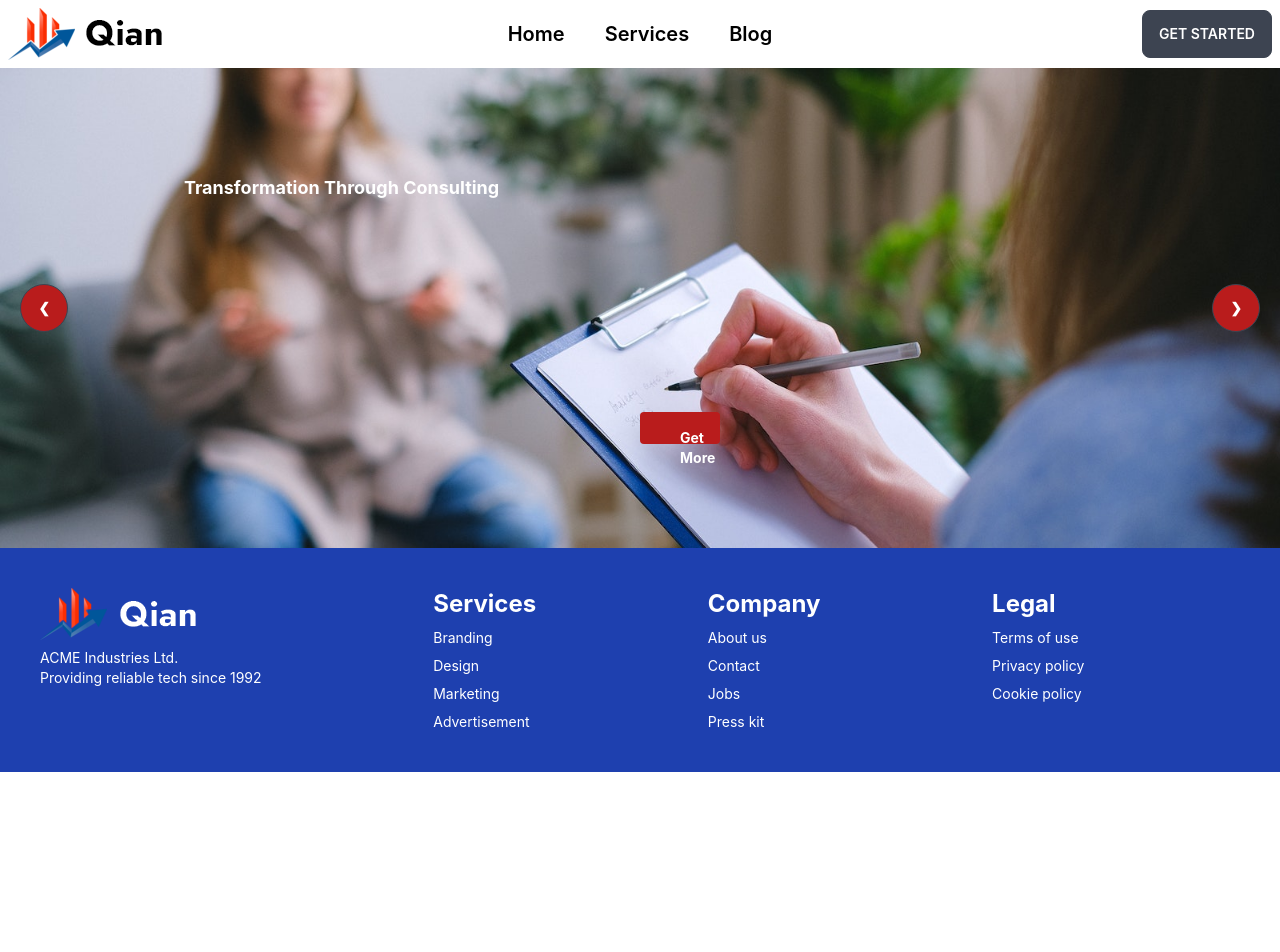
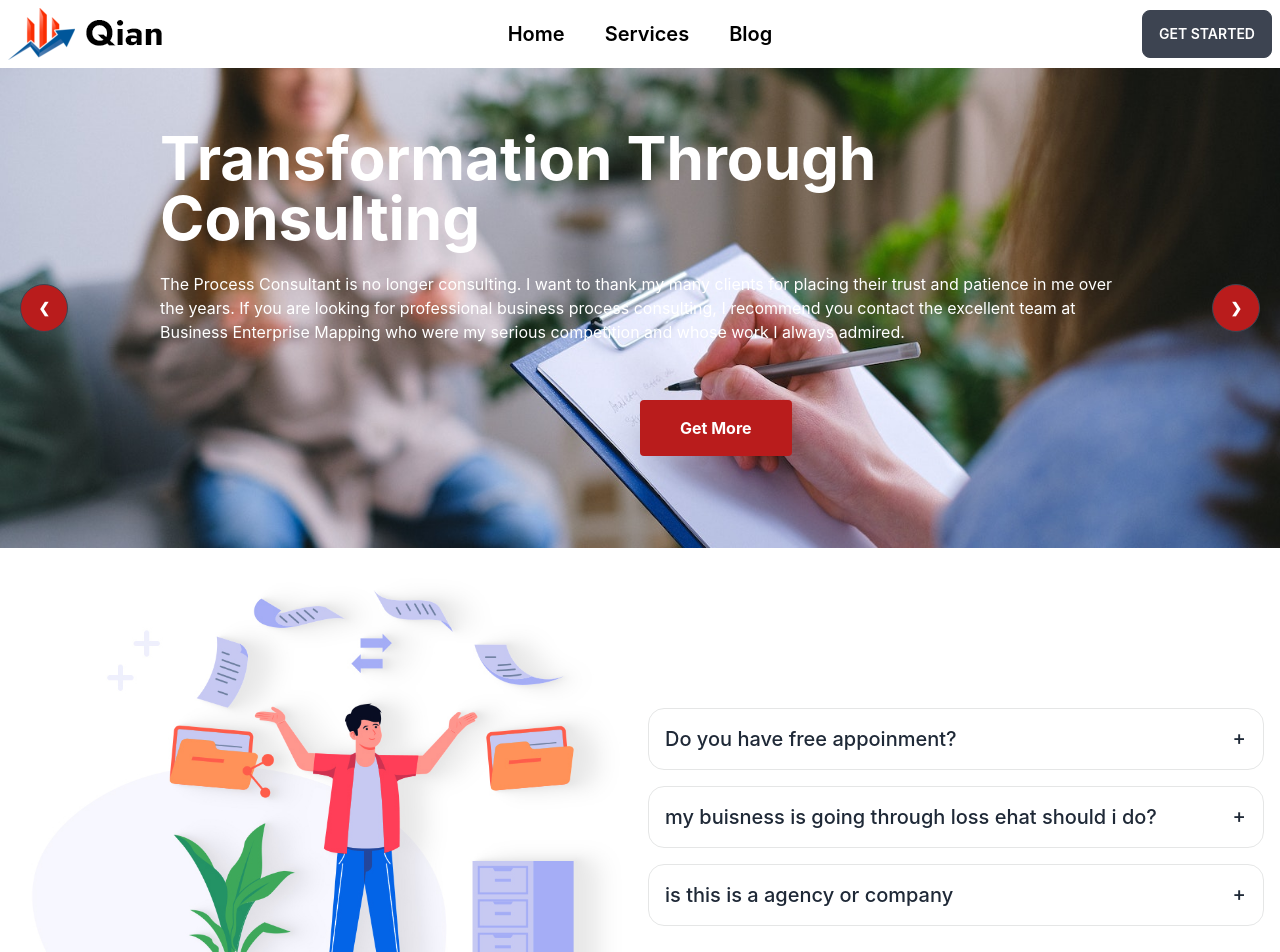
Before and after one commit to SamitMahadi/consaltent-review-client, a React (Create React App) app: page / in a window 1280 px wide. Shown: the top 952 px of the page. Before the commit the page ends 800 px from the top, so only its background shows below. Built offline with nearby package versions, Linux system fonts and the light colour scheme.

Commit message:
section three

```diff
--- a/src/Pages/Home/Carusel/Carusel.js
+++ b/src/Pages/Home/Carusel/Carusel.js
@@ -10,16 +10,16 @@ const Carusel = () => {
         <div className="carousel w-full">
             <div id="slide1" className="carousel-item relative w-full">
                 <img src={img1} className="w-full" />
-                <div className="absolute flex justify-between transform -translate-y-1/2  px-40 top-1/4 md: px-0 ">
-                    <h1 className='text-6xl font-bold text-white md: text-lg px-6'>Transformation Through Consulting</h1>
+                <div className="absolute flex justify-between transform -translate-y-1/2  px-40 top-1/4 ">
+                    <h1 className='text-6xl font-bold text-white '>Transformation Through Consulting</h1>
                 </div>
                 <div className="absolute flex justify-between transform -translate-y-1/2  px-40 top-1/2 text-white">
-                    <p className='md: hidden'>The Process Consultant is no longer consulting. I want to thank my many clients for placing their trust and patience in me over the years. If you are looking for professional business process consulting, I recommend you contact the excellent team at Business Enterprise Mapping who were my serious competition and whose work I always admired.</p>
+                    <p>The Process Consultant is no longer consulting. I want to thank my many clients for placing their trust and patience in me over the years. If you are looking for professional business process consulting, I recommend you contact the excellent team at Business Enterprise Mapping who were my serious competition and whose work I always admired.</p>
 
                 </div>
                 <div className="absolute flex justify-between transform -translate-y-1/2  top-3/4 left-1/2 text-white">
-                    <button class="bg-red-700 hover:bg-red-800 text-white font-bold py-4 px-10 rounded  md: p-0 w-2 h-3 ">
-                        <h1 className='md: text-sm'>Get More</h1>
+                    <button class="bg-red-700 hover:bg-red-800 text-white font-bold py-4 px-10 rounded  ">
+                        <h1>Get More</h1>
                     </button>
                 </div>
                 <div className="absolute flex justify-between transform -translate-y-1/2 left-5 right-5 top-1/2">
--- a/src/Pages/Home/Home/Home.js
+++ b/src/Pages/Home/Home/Home.js
@@ -1,10 +1,12 @@
 import React from 'react';
 import Carusel from '../Carusel/Carusel';
+import SectionThree from '../SectionThree/SectionThree';
 
 const Home = () => {
     return (
         <div>
             <Carusel></Carusel>
+            <SectionThree></SectionThree>
         </div>
     );
 };
--- /dev/null
+++ b/src/Pages/Home/SectionThree/SectionThree.js
@@ -0,0 +1,40 @@
+import React from 'react';
+import svgImg from '../../../Assets/logo/why-schoos-us.jpg'
+
+const SectionThree = () => {
+    return (
+        <div className="hero ">
+            <div className="hero-content grid grid-cols-2 gap-4">
+                <img src={svgImg} alt='' />
+                <div>
+                    <div tabIndex={0} className="collapse collapse-plus border border-base-300 bg-base-100 rounded-box mb-4">
+                        <div className="collapse-title text-xl font-medium">
+                            Do you have free appoinment?
+                        </div>
+                        <div className="collapse-content">
+                            <p> yes i have a trial stage to know your buisness</p>
+                        </div>
+                    </div>
+                    <div tabIndex={0} className="collapse collapse-plus border border-base-300 bg-base-100 rounded-box mb-4">
+                        <div className="collapse-title text-xl font-medium">
+                            my buisness is going through loss ehat should i do?
+                        </div>
+                        <div className="collapse-content">
+                            <p> well i have many stage of consultancey to solve and get growth on buisness </p>
+                        </div>
+                    </div>
+                    <div tabIndex={0} className="collapse collapse-plus border border-base-300 bg-base-100 rounded-box mb-4">
+                        <div className="collapse-title text-xl font-medium">
+                          is this is a agency or company
+                        </div>
+                        <div className="collapse-content">
+                            <p>NO this website belongs to a person who is highly skilled at consultency</p>
+                        </div>
+                    </div>
+                </div>
+            </div>
+        </div>
+    );
+};
+
+export default SectionThree;
```
Also changed, not shown: src/Assets/logo/why-schoos-us.jpg (added).
